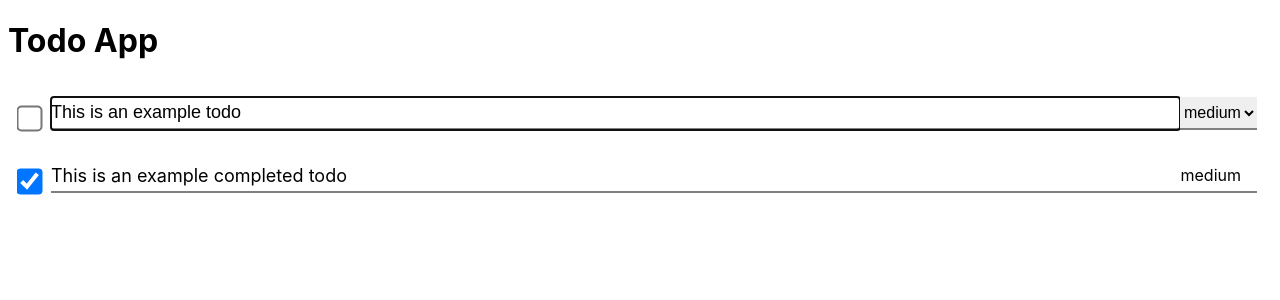
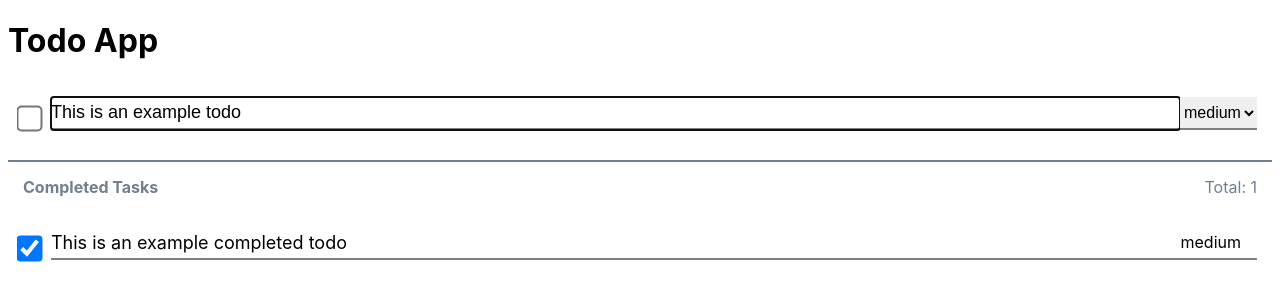
Before and after one commit to csi-lk/todo-app-example, a React app: page / in a window 1280 px wide. Shown: the top 300 px of the page. Built offline with nearby package versions, Linux system fonts and the light colour scheme.

Commit message:
feat: show how many tasks have been completed
resolves #7

```diff
--- a/src/App.tsx
+++ b/src/App.tsx
@@ -2,7 +2,9 @@ import React, { useReducer } from "react"
 import todoReducer from "./state/todo-reducer"
 import { initialState } from "./state/todo-state"
 import { TODO_ACTIONS } from "./state/todo-actions"
+import { getCompletedTodos } from "./state/todo-selectors"
 import Task from "./components/task/Task"
+import CompletedTasks from "./components/completed-tasks/CompletedTasks"
 
 const App = (): React.ReactElement => {
   const [state, dispatch] = useReducer(todoReducer, initialState)
@@ -38,6 +40,7 @@ const App = (): React.ReactElement => {
           }
         />
       ))}
+      <CompletedTasks amount={getCompletedTodos(state)} />
       {Object.keys(state.completedItems).map((id) => (
         <Task
           key={id}
```
